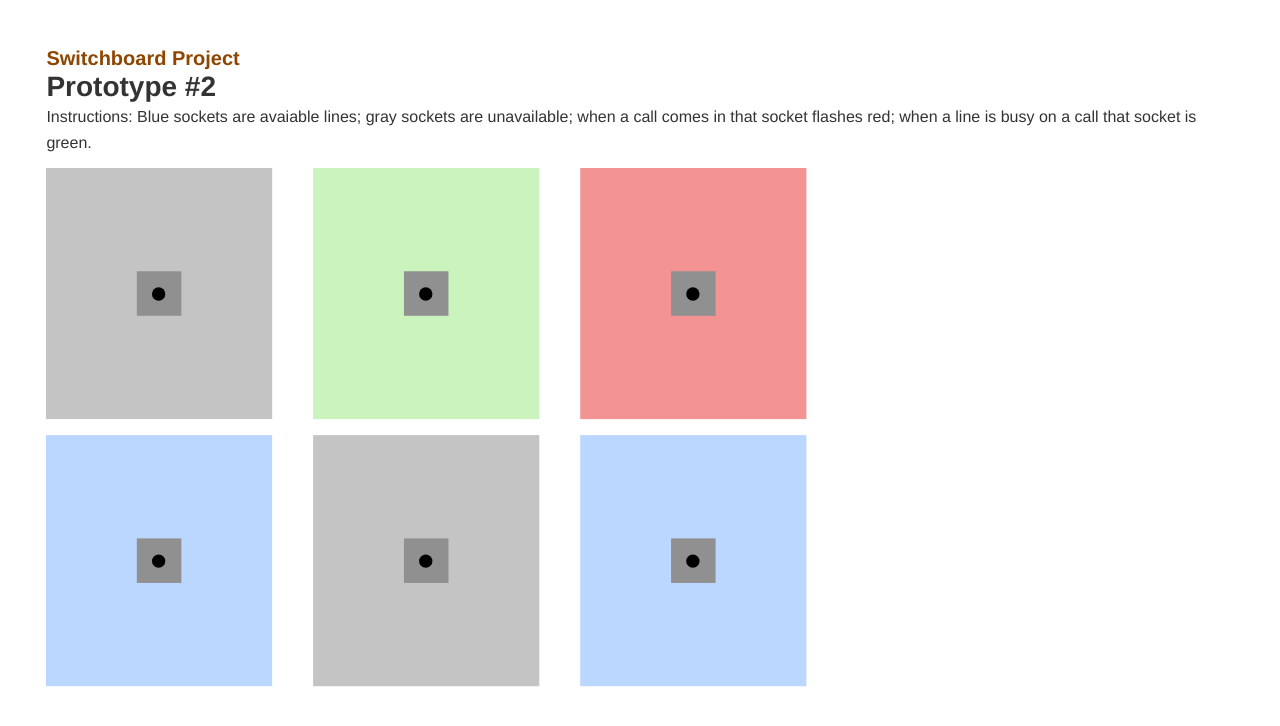
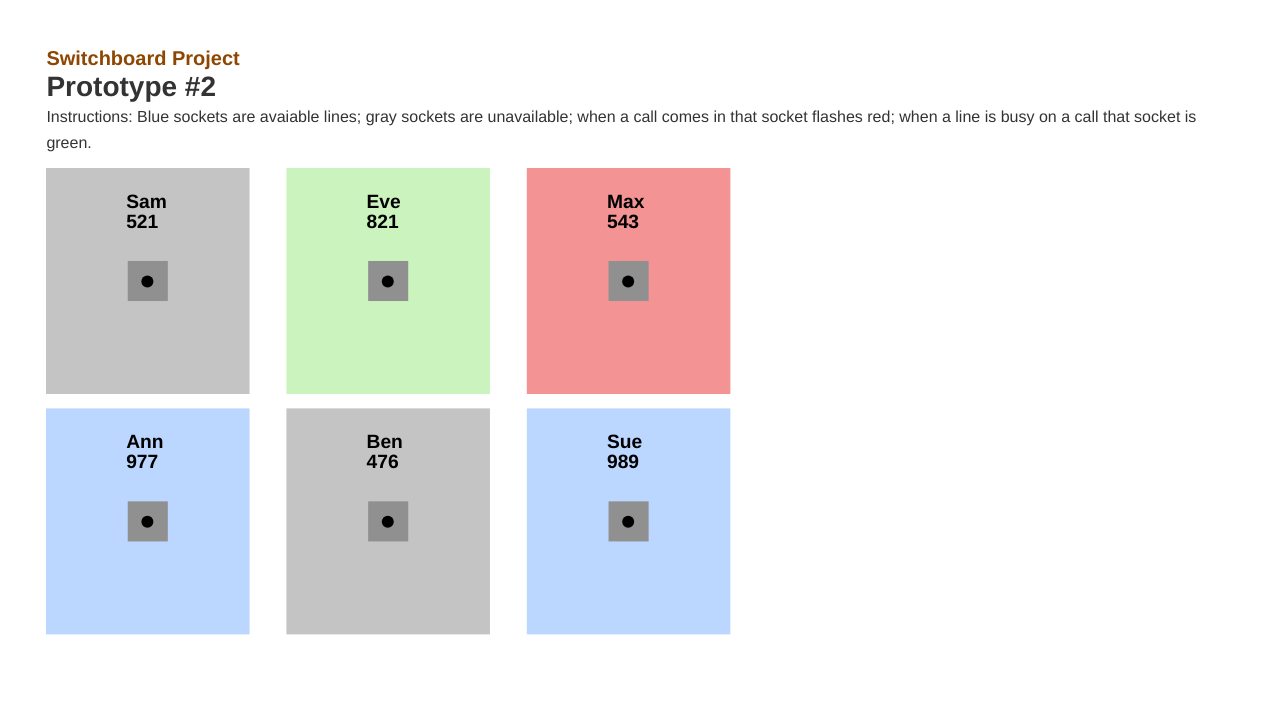
Before and after one commit to DigitalGizmo/switchboard_project, a plain HTML site: page proto-2.html in a window 1280 px wide. Drawn offline with Linux system fonts and the light colour scheme.

Commit message:
add names and numbers

```diff
--- a/proto-2.html
+++ b/proto-2.html
@@ -18,42 +18,54 @@
 
 
   <!-- from urban renewal -->
-  <svg class="graphic-menu" version="1.1" xmlns="http://www.w3.org/2000/svg"
+  <svg class="sockets" version="1.1" xmlns="http://www.w3.org/2000/svg"
     xmlns:xlink="http://www.w3.org/1999/xlink" x="0px" y="0px"
     viewBox="0 0 1200 1000" xml:space="preserve">
 
     <g transform="translate(0, 0)" class="unavailable">
       <rect width="254" height="282"/>
+      <text x="100" y="50" fill="black">Sam</text>
+      <text x="100" y="75" fill="black">521</text>
       <rect x="102" y="116" width="50" height="50" fill="#919090"/>
       <circle cx="126.5" cy="141.5" r="7.5" fill="black"/>
     </g>
 
     <g transform="translate(300, 0)" class="in-use">
       <rect width="254" height="282"/>
+      <text x="100" y="50" fill="black">Eve</text>
+      <text x="100" y="75" fill="black">821</text>
       <rect x="102" y="116" width="50" height="50" fill="#919090"/>
       <circle cx="126.5" cy="141.5" r="7.5" fill="black"/>
     </g>
 
     <g transform="translate(600, 0)" class="ringing">
       <rect width="254" height="282"/>
+      <text x="100" y="50" fill="black">Max</text>
+      <text x="100" y="75" fill="black">543</text>
       <rect x="102" y="116" width="50" height="50" fill="#919090"/>
       <circle cx="126.5" cy="141.5" r="7.5" fill="black"/>
     </g>
 
     <g transform="translate(0, 300)" class="available">
       <rect width="254" height="282"/>
+      <text x="100" y="50" fill="black">Ann</text>
+      <text x="100" y="75" fill="black">977</text>
       <rect x="102" y="116" width="50" height="50" fill="#919090"/>
       <circle cx="126.5" cy="141.5" r="7.5" fill="black"/>
     </g>
 
     <g transform="translate(300, 300)" class="unavailable">
       <rect width="254" height="282"/>
-      <rect x="102" y="116" width="50" height="50" fill="#919090"/>
+      <text x="100" y="50" fill="black">Ben</text>
+      <text x="100" y="75" fill="black">476</text>
+     <rect x="102" y="116" width="50" height="50" fill="#919090"/>
       <circle cx="126.5" cy="141.5" r="7.5" fill="black"/>
     </g>
 
     <g transform="translate(600, 300)" class="available">
       <rect width="254" height="282"/>
+      <text x="100" y="50" fill="black">Sue</text>
+      <text x="100" y="75" fill="black">989</text>
       <rect x="102" y="116" width="50" height="50" fill="#919090"/>
       <circle cx="126.5" cy="141.5" r="7.5" fill="black"/>
     </g>
--- a/styles/switchboard-styles.css
+++ b/styles/switchboard-styles.css
@@ -87,10 +87,9 @@ img {
   max-width:  90%;
 }
 
-.sockets li {
-  display:  inline-block;
-  max-width: 25%;
-  padding:  1em;
+.sockets text {
+  font-size:  1.5em;
+  font-weight: bold;
 }
 
 .unavailable {
```
